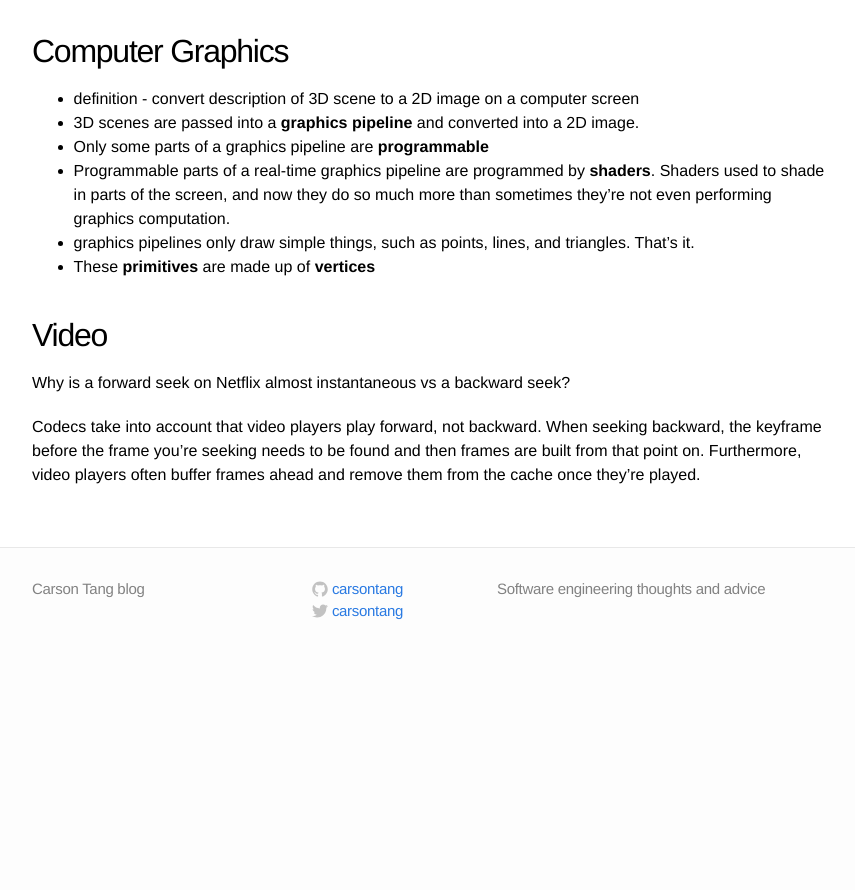
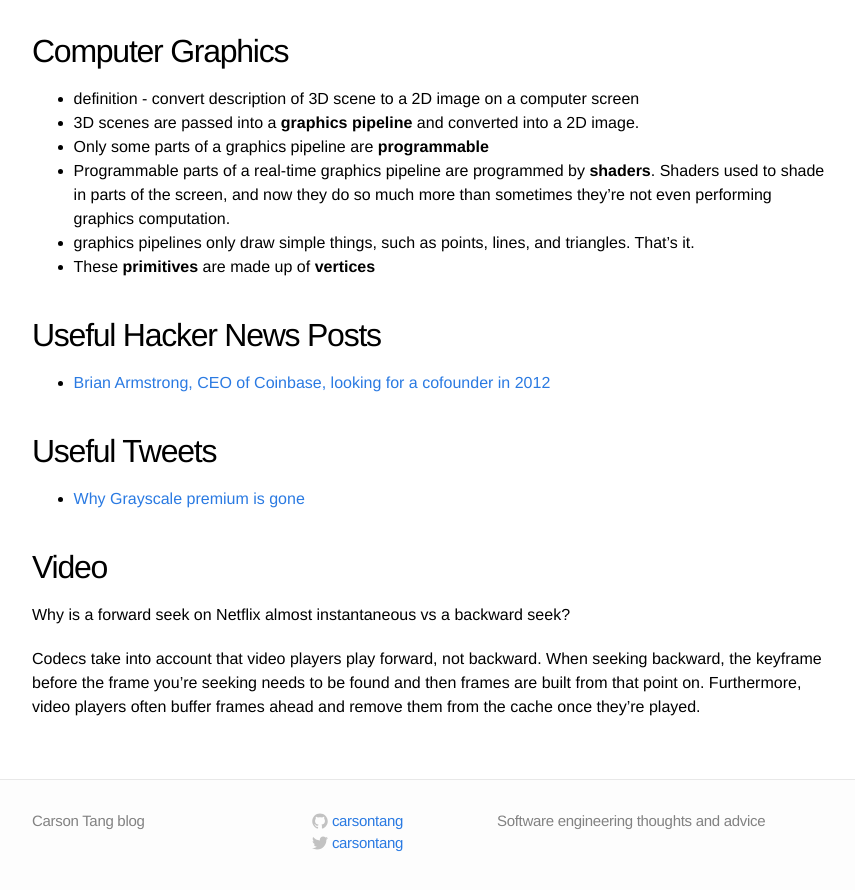
Before and after one commit to carsontang/carsontang.github.io, a Jekyll site: the page built from notes.md, in a window 1280 px wide and 900 px high, scrolled down 4723 px. Shown: the top 890 px of the window, without its empty margins (208-1063 px from the left). Built offline with Jekyll 4.4.1, drawn with Linux system fonts in a browser that asks for light colours; before the commit the page ends 5391 px from its top, so only the background shows below that.

Commit message:
added HN posts from Brian Armstrong

```diff
--- a/notes.md
+++ b/notes.md
@@ -193,6 +193,12 @@ int main()
 * graphics pipelines only draw simple things, such as points, lines, and triangles. That's it.
 * These **primitives** are made up of **vertices**
 
+## Useful Hacker News Posts
+* [Brian Armstrong, CEO of Coinbase, looking for a cofounder in 2012](https://news.ycombinator.com/item?id=3754664)
+
+## Useful Tweets
+* [Why Grayscale premium is gone](https://twitter.com/MrBenLilly/status/1377274010115915784)
+
 ## Video
 Why is a forward seek on Netflix almost instantaneous vs a backward seek?
 
```
